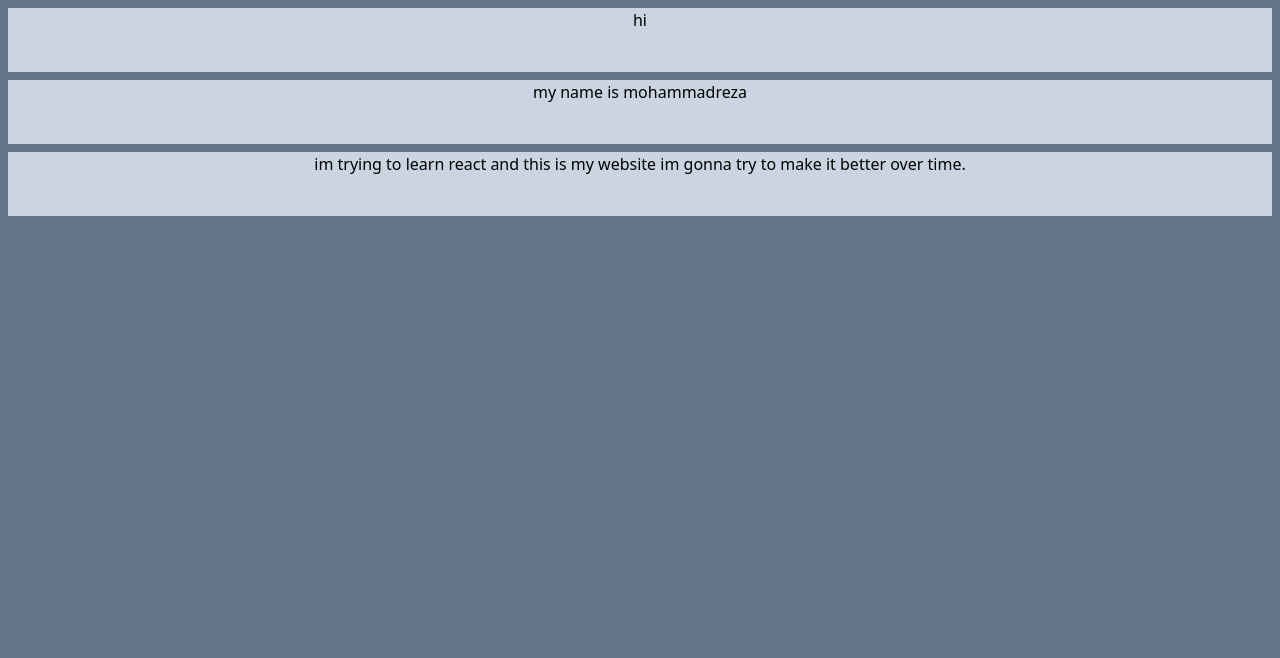
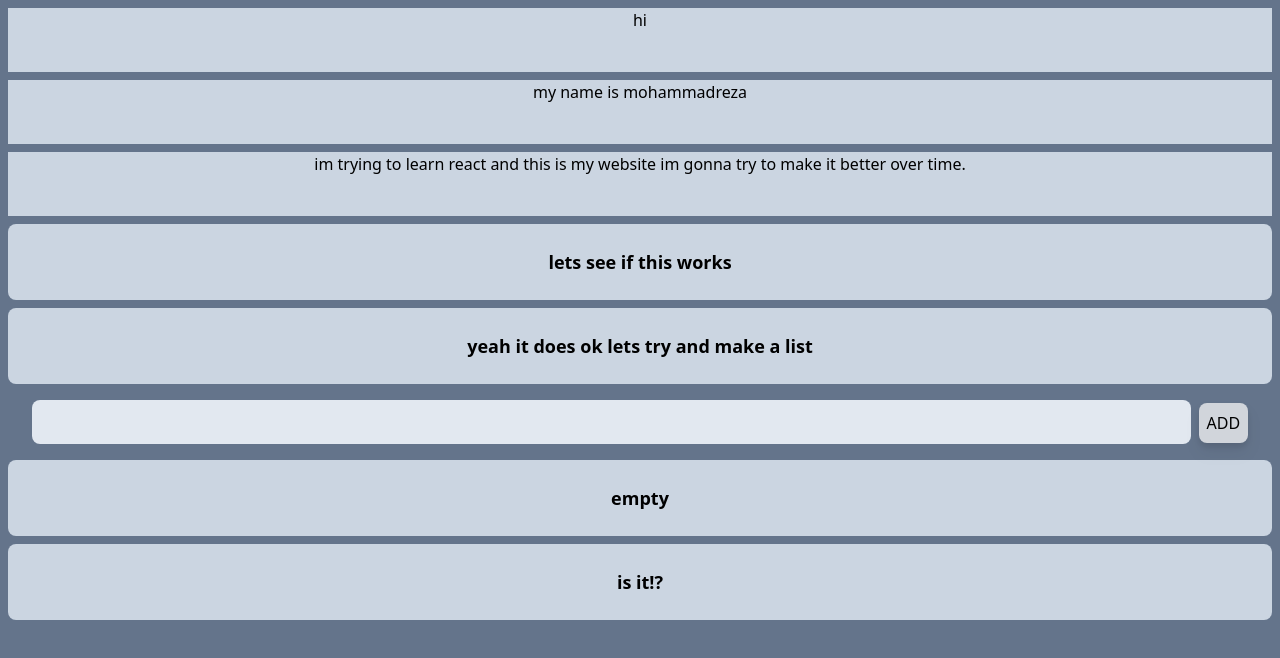
Before and after one commit to Mrkh97/RocketPlaneProject, a React (Create React App) app: page / in a window 1280 px wide. Shown: the top 658 px of the page. Built offline with nearby package versions, Linux system fonts and the light colour scheme.

Commit message:
trying new stuf

```diff
--- a/src/App.js
+++ b/src/App.js
@@ -1,20 +1,31 @@
+import { useState } from "react";
+import Card from "./components/Card";
+
 function App() {
+  const [list,setList]=useState(['empty','is it!?'])
+  const [content,setContent]=useState('');
   return (
     <div className=" bg-slate-500 h-full absolute w-full">
       <div className=" bg-slate-300 m-2  h-16">
-        <h1 className=" text-center items-center">hi</h1>
+        <p className=" text-center items-center">hi</p>
       </div>
       <div className=" bg-slate-300 m-2  h-16">
-        <h2 className=" text-center">
+        <p className=" text-center">
           my name is mohammadreza
-        </h2>
+        </p>
       </div>
       <div className=" bg-slate-300 m-2 h-16 ">
-        <h3 className=" text-center">
+        <p className=" text-center">
           im trying to learn react and this is my website im gonna try to make it better over time.
-        </h3>
+        </p>
       </div>
-
+      <Card text='lets see if this works' />
+      <Card text='yeah it does ok lets try and make a list' />
+      <div className=" w-full p-2 text-center">
+        <input onChange={(event)=>{setContent(event.target.value)}} value={content} className="inpot bg-slate-200 text-xl w-11/12 p-2 rounded-lg" />
+        <button onClick={()=>{setList([...list,content])}} className=" ml-2 bg-gray-300 p-2 rounded-lg drop-shadow-lg hover:drop-shadow-2xl hover:bg-white">ADD</button>
+      </div>
+      {list.map((item)=>{return <Card text={item}/>})}
     </div>
   );
 }
--- /dev/null
+++ b/src/components/Card.js
@@ -0,0 +1,7 @@
+function Card(props){
+    return <div className="flex justify-center items-center bg-slate-300 m-2 py-6 px-2 rounded-lg">
+        <p className=" text-center text-lg font-bold ">{props.text}</p>
+    </div>
+}
+
+export default Card;
```
